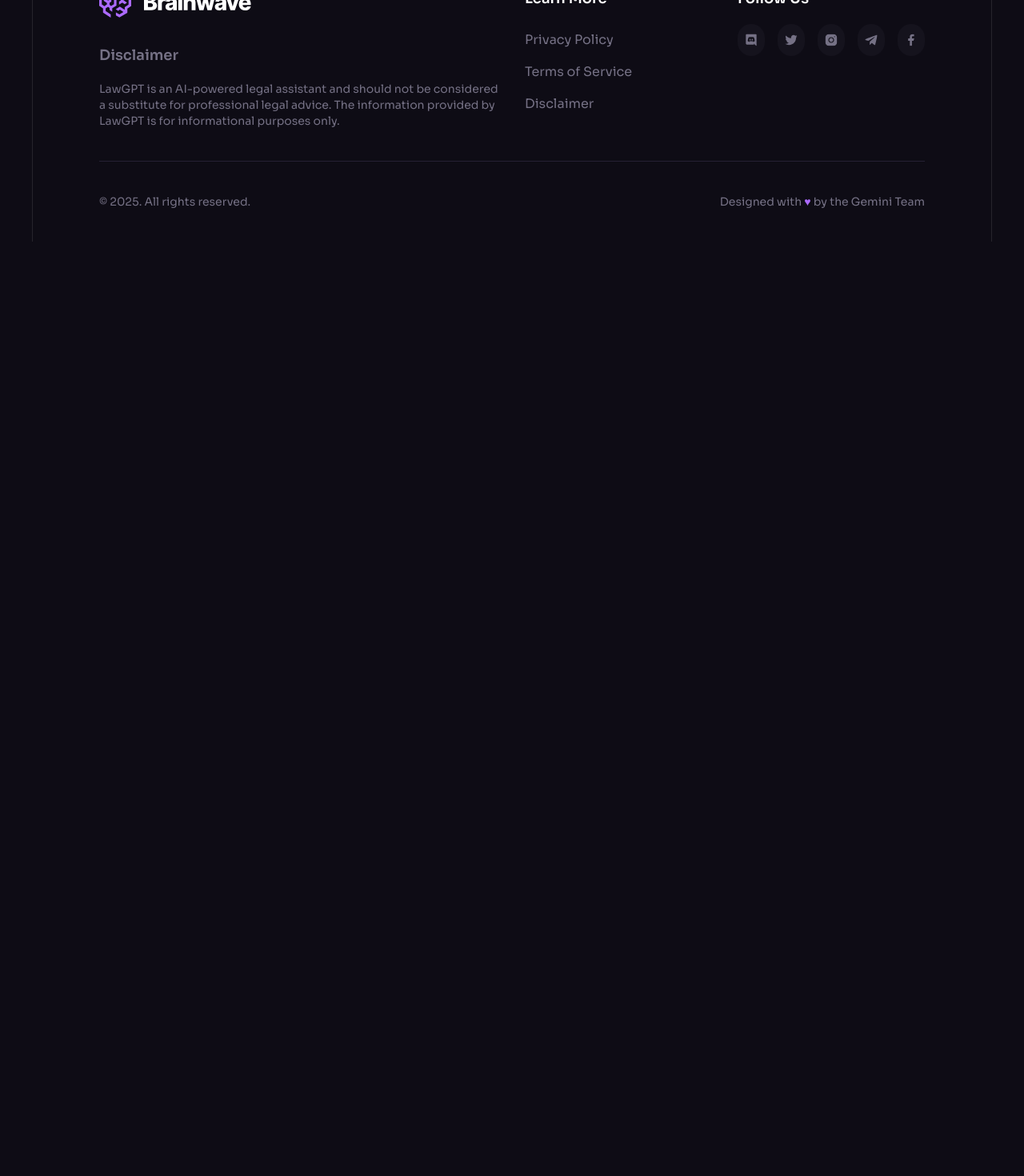
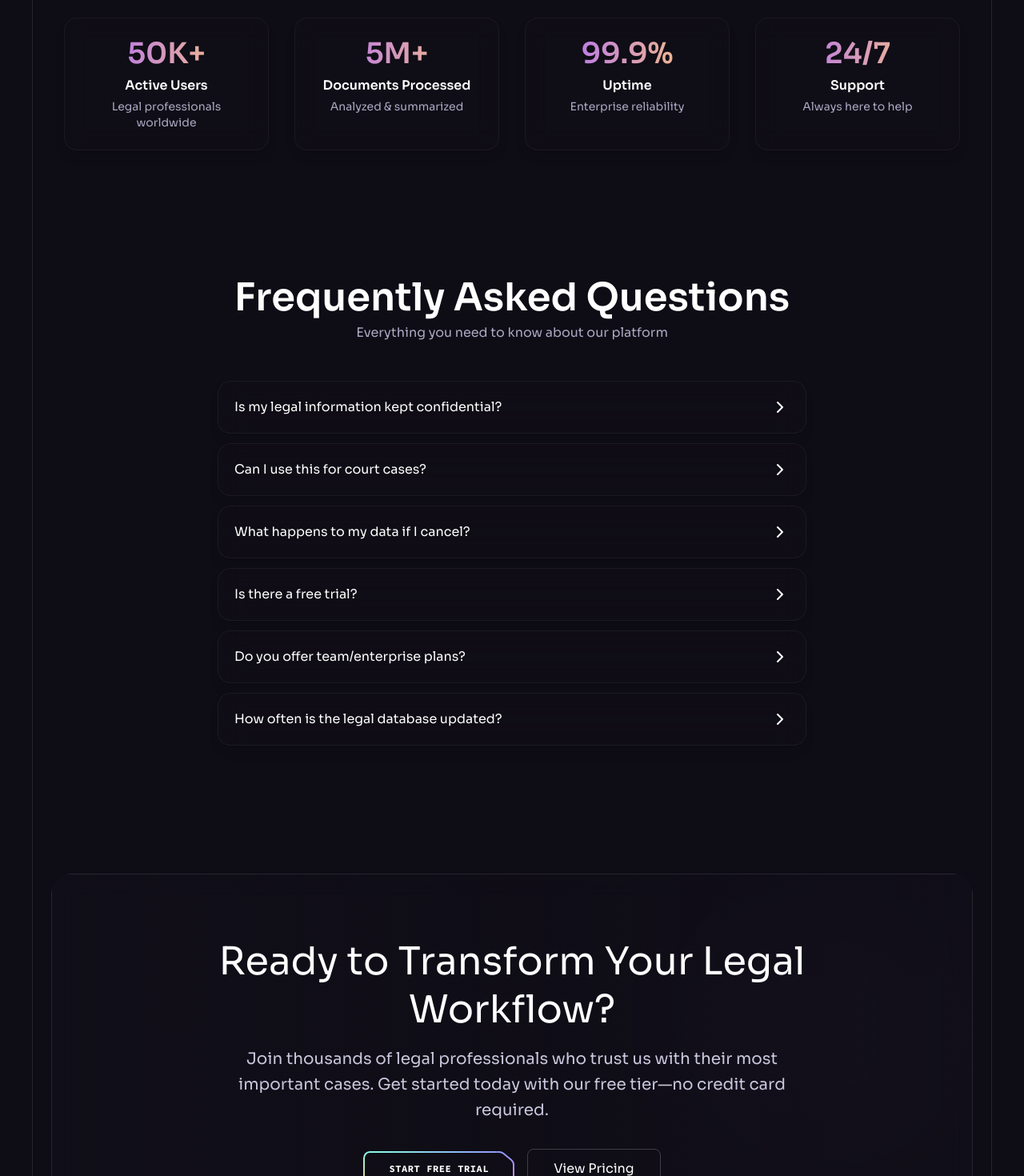
Before and after one commit to manishpravesh/lwGPT, a React (Vite) app in the folder frontend/: page / in a window 1280 px wide. Shown: the part 5640-7110 px from the top of the page at 80% size. Before the commit the page ends 5942 px from the top, so only its background shows below. Built offline with nearby package versions, Linux system fonts and the light colour scheme; no server answers.

Commit message:
ui-update

```diff
--- /dev/null
+++ b/frontend/src/components/FAQ.jsx
@@ -0,0 +1,96 @@
+import React, { useState } from "react";
+import Section from "./Section";
+import Arrow from "../assets/svg/Arrow";
+
+const FAQ = () => {
+  const faqs = [
+    {
+      id: 1,
+      question: "Is my legal information kept confidential?",
+      answer:
+        "Yes, all your legal documents and conversations are encrypted end-to-end and stored securely. We comply with all data protection regulations including GDPR and CCPA.",
+    },
+    {
+      id: 2,
+      question: "Can I use this for court cases?",
+      answer:
+        "While our AI provides excellent guidance and preparation, it should supplement professional legal advice. For critical cases, consult with a licensed attorney.",
+    },
+    {
+      id: 3,
+      question: "What happens to my data if I cancel?",
+      answer:
+        "You can export all your documents at any time. After cancellation, your data is securely deleted within 30 days upon request.",
+    },
+    {
+      id: 4,
+      question: "Is there a free trial?",
+      answer:
+        "Yes! Start with our free tier to explore basic features. Upgrade anytime to unlock advanced legal research and unlimited consultations.",
+    },
+    {
+      id: 5,
+      question: "Do you offer team/enterprise plans?",
+      answer:
+        "Absolutely. Custom enterprise plans are available with dedicated support, SSO, and advanced analytics. Contact our sales team for details.",
+    },
+    {
+      id: 6,
+      question: "How often is the legal database updated?",
+      answer:
+        "Our legal database is updated daily with the latest case law, statutes, and regulations from all 50 states and federal courts.",
+    },
+  ];
+
+  return (
+    <Section>
+      <div className="">
+        <h2 className="text-5xl text-center mb-2 font-semibold">
+          Frequently Asked Questions
+        </h2>
+        <p className="text-sm mb-12 text-center lg:text-base lg:mx-[10rem] text-n-3">
+          Everything you need to know about our platform
+        </p>
+
+        <div className="max-w-3xl mx-auto space-y-3 px-4">
+          {faqs.map((faq) => (
+            <FAQItem key={faq.id} faq={faq} />
+          ))}
+        </div>
+      </div>
+    </Section>
+  );
+};
+
+const FAQItem = ({ faq }) => {
+  const [isOpen, setIsOpen] = useState(false);
+
+  return (
+    <div
+      className="rounded-2xl bg-n-7/30 backdrop-blur-lg border border-white/5
+      shadow-lg overflow-hidden transition-all duration-300"
+    >
+      <button
+        onClick={() => setIsOpen(!isOpen)}
+        className="w-full p-5 flex items-center justify-between hover:bg-white/5 transition-colors"
+      >
+        <h3 className="text-left font-medium text-n-1">{faq.question}</h3>
+        <div
+          className={`transform transition-transform duration-300 flex-shrink-0 ml-4 ${
+            isOpen ? "rotate-180" : ""
+          }`}
+        >
+          <Arrow />
+        </div>
+      </button>
+
+      {isOpen && (
+        <div className="px-5 pb-5 border-t border-white/5 text-n-3 text-sm leading-relaxed">
+          {faq.answer}
+        </div>
+      )}
+    </div>
+  );
+};
+
+export default FAQ;
--- /dev/null
+++ b/frontend/src/components/FinalCTA.jsx
@@ -0,0 +1,59 @@
+import React from "react";
+import Section from "./Section";
+import Button from "./Button";
+import { useNavigate } from "react-router-dom";
+
+const FinalCTA = () => {
+  const navigate = useNavigate();
+
+  const goToChat = () => {
+    navigate("/chat");
+  };
+
+  return (
+    <Section className="py-16 lg:py-24">
+      <div className="relative rounded-3xl overflow-hidden px-6 py-12 lg:px-16 lg:py-20">
+        {/* Background with gradient overlay */}
+        <div className="absolute inset-0 bg-gradient-to-r from-n-7/40 via-n-7/20 to-n-7/40 backdrop-blur-lg border border-white/10" />
+
+        {/* Animated background elements */}
+        <div className="absolute top-0 right-0 w-96 h-96 bg-color-1/10 rounded-full blur-3xl opacity-20 -z-10" />
+        <div className="absolute bottom-0 left-0 w-96 h-96 bg-color-1/5 rounded-full blur-3xl opacity-10 -z-10" />
+
+        {/* Content */}
+        <div className="relative z-10 max-w-3xl mx-auto text-center">
+          <h2 className="h2 mb-4">Ready to Transform Your Legal Workflow?</h2>
+          <p className="body-1 text-n-2 mb-8">
+            Join thousands of legal professionals who trust us with their most
+            important cases. Get started today with our free tier—no credit card
+            required.
+          </p>
+
+          <div className="flex flex-col sm:flex-row gap-4 justify-center items-center">
+            <Button onClick={goToChat} className="px-8">
+              Start Free Trial
+            </Button>
+            <button
+              onClick={() =>
+                document
+                  .getElementById("pricing")
+                  .scrollIntoView({ behavior: "smooth" })
+              }
+              className="px-8 py-3 rounded-lg border border-white/20 hover:border-white/40
+              text-n-1 transition-all duration-300 hover:bg-white/5 font-medium"
+            >
+              View Pricing
+            </button>
+          </div>
+
+          <p className="text-xs text-n-4 mt-6">
+            ✓ No credit card required • ✓ Cancel anytime • ✓ 30-day money-back
+            guarantee
+          </p>
+        </div>
+      </div>
+    </Section>
+  );
+};
+
+export default FinalCTA;
--- /dev/null
+++ b/frontend/src/components/SecurityTrust.jsx
@@ -0,0 +1,99 @@
+import React from "react";
+import Section from "./Section";
+
+const SecurityTrust = () => {
+  const features = [
+    {
+      id: 1,
+      icon: "🔐",
+      title: "Enterprise Security",
+      description:
+        "Bank-level encryption and SOC 2 Type II certified infrastructure",
+    },
+    {
+      id: 2,
+      icon: "✓",
+      title: "Compliance Ready",
+      description: "GDPR, CCPA, HIPAA, and state-specific regulations covered",
+    },
+    {
+      id: 3,
+      icon: "⚡",
+      title: "99.9% Uptime",
+      description:
+        "Redundant systems across multiple data centers for reliability",
+    },
+    {
+      id: 4,
+      icon: "📊",
+      title: "Audited & Verified",
+      description:
+        "Regular third-party security audits and penetration testing",
+    },
+    {
+      id: 5,
+      icon: "🤝",
+      title: "Trusted by Professionals",
+      description:
+        "Used by law firms, legal teams, and corporate counsel nationwide",
+    },
+    {
+      id: 6,
+      icon: "📋",
+      title: "Data Ownership",
+      description:
+        "You own your data. Export anytime, delete anytime, no lock-in",
+    },
+  ];
+
+  return (
+    <Section>
+      <div className="">
+        <h2 className="text-5xl text-center mb-2 font-semibold">
+          Security & Trust
+        </h2>
+        <p className="text-sm mb-12 text-center lg:text-base lg:mx-[10rem] text-n-3">
+          Enterprise-grade security with your peace of mind
+        </p>
+
+        <div className="grid grid-cols-1 md:grid-cols-2 lg:grid-cols-3 gap-6 px-4">
+          {features.map((item) => (
+            <div
+              key={item.id}
+              className="rounded-2xl bg-n-7/30 backdrop-blur-lg border border-white/5
+              shadow-lg p-6 hover:border-white/10 transition-all duration-300 hover:bg-n-7/40"
+            >
+              <div className="text-4xl mb-3">{item.icon}</div>
+              <h3 className="text-lg font-semibold mb-2 text-n-1">
+                {item.title}
+              </h3>
+              <p className="text-sm text-n-3">{item.description}</p>
+            </div>
+          ))}
+        </div>
+
+        {/* Certification Badges Section */}
+        <div className="mt-12 pt-12 border-t border-white/5">
+          <p className="text-center text-n-3 text-sm mb-6 uppercase tracking-wide">
+            Industry Certifications
+          </p>
+          <div className="flex flex-wrap justify-center gap-6 items-center px-4">
+            {["ISO 27001", "SOC 2 Type II", "GDPR Compliant", "CCPA Ready"].map(
+              (cert, idx) => (
+                <div
+                  key={idx}
+                  className="px-4 py-2 rounded-full bg-n-7/30 border border-white/5
+                  text-n-2 text-xs font-medium"
+                >
+                  {cert}
+                </div>
+              )
+            )}
+          </div>
+        </div>
+      </div>
+    </Section>
+  );
+};
+
+export default SecurityTrust;
--- /dev/null
+++ b/frontend/src/components/Stats.jsx
@@ -0,0 +1,55 @@
+import React from "react";
+import Section from "./Section";
+
+const Stats = () => {
+  const stats = [
+    {
+      id: 1,
+      number: "50K+",
+      label: "Active Users",
+      description: "Legal professionals worldwide",
+    },
+    {
+      id: 2,
+      number: "5M+",
+      label: "Documents Processed",
+      description: "Analyzed & summarized",
+    },
+    {
+      id: 3,
+      number: "99.9%",
+      label: "Uptime",
+      description: "Enterprise reliability",
+    },
+    {
+      id: 4,
+      number: "24/7",
+      label: "Support",
+      description: "Always here to help",
+    },
+  ];
+
+  return (
+    <Section className="py-12 lg:py-16">
+      <div className="grid grid-cols-2 md:grid-cols-4 gap-4 lg:gap-8 px-4">
+        {stats.map((stat) => (
+          <div
+            key={stat.id}
+            className="rounded-2xl bg-n-7/30 backdrop-blur-lg border border-white/5
+            shadow-lg p-6 text-center hover:border-white/10 transition-all duration-300"
+          >
+            <div className="text-3xl lg:text-4xl font-bold text-transparent bg-clip-text bg-gradient-to-r from-color-1 to-color-2 mb-2">
+              {stat.number}
+            </div>
+            <h3 className="font-semibold text-n-1 text-sm lg:text-base mb-1">
+              {stat.label}
+            </h3>
+            <p className="text-xs lg:text-sm text-n-3">{stat.description}</p>
+          </div>
+        ))}
+      </div>
+    </Section>
+  );
+};
+
+export default Stats;
--- a/frontend/src/pages/LandingPage.jsx
+++ b/frontend/src/pages/LandingPage.jsx
@@ -10,6 +10,10 @@ import WhyBetter from "../components/WhyBetter.jsx";
 import ForWhom from "../components/ForWhom.jsx";
 import HowToUse from "../components/HowToUse.jsx";
 import Pricing from "../components/Pricing.jsx";
+import Stats from "../components/Stats.jsx";
+import SecurityTrust from "../components/SecurityTrust.jsx";
+import FAQ from "../components/FAQ.jsx";
+import FinalCTA from "../components/FinalCTA.jsx";
 import Footer from "../components/Footer.jsx";
 const LandingPage = () => {
   return (
@@ -25,6 +29,10 @@ const LandingPage = () => {
       <ForWhom />
       <HowToUse />
       <Pricing />
+      <Stats />
+      {/* <SecurityTrust /> */}
+      <FAQ />
+      <FinalCTA />
       <Footer />
     </div>
   );
```
